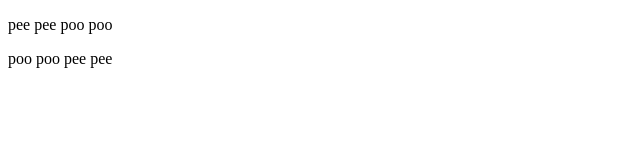
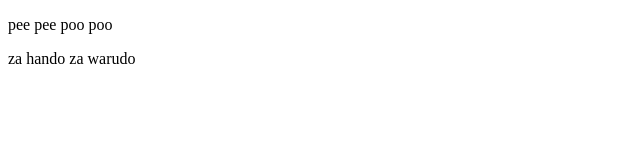
Before and after one commit to SirEnexx/pixel-art, a website: page index.html in a window 1280 px wide. Shown: the full height of the page, 0-640 px from the left. Drawn offline with Linux system fonts and the light colour scheme.

Commit message:
changed poo poo pee pee

```diff
--- a/index.html
+++ b/index.html
@@ -10,7 +10,7 @@
 <div class="toolbar"></div>
 <div class="grid"></div>
 <p>pee pee poo poo</p>
-<p>poo poo pee pee</p>
+<p>za hando za warudo</p>
 
 <script type="text/javascript" src="script.js"></script>
 </body>
```
